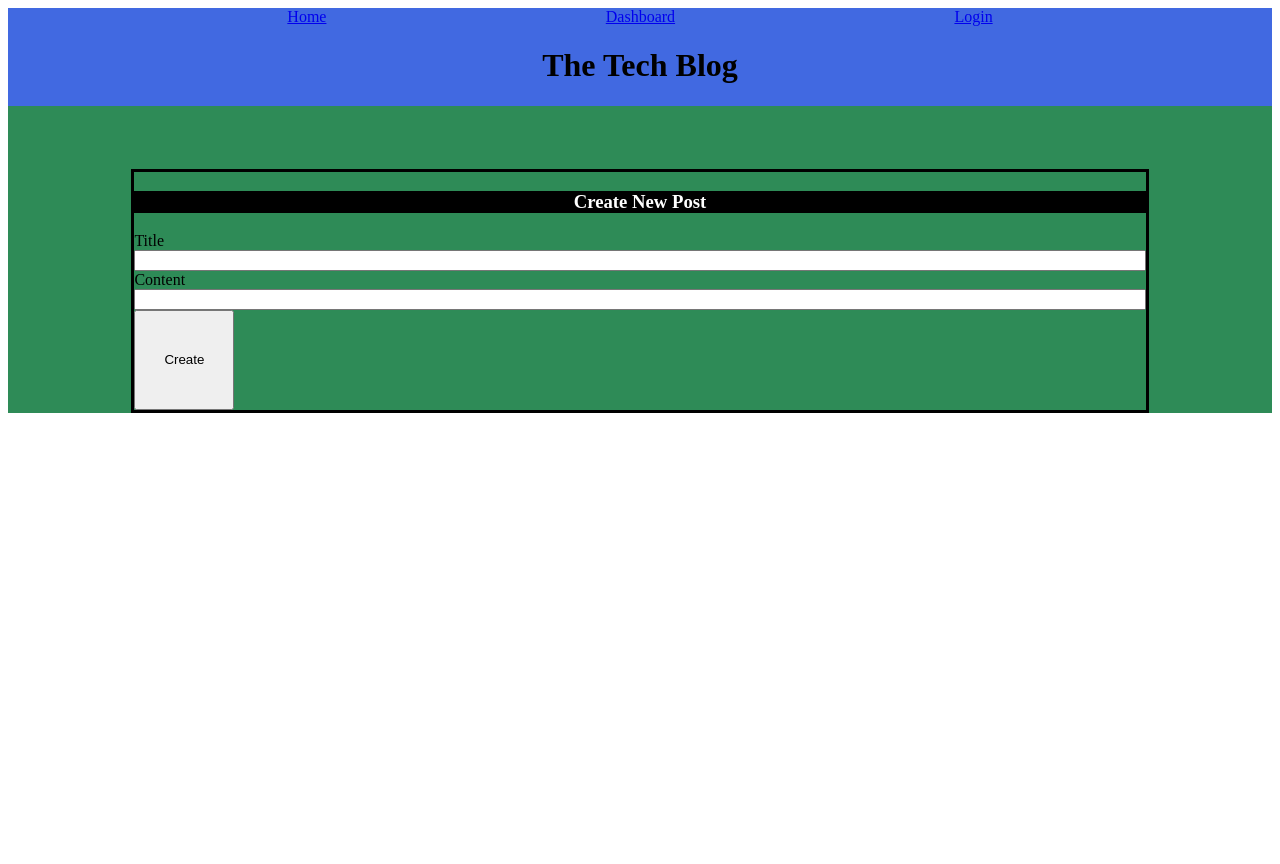
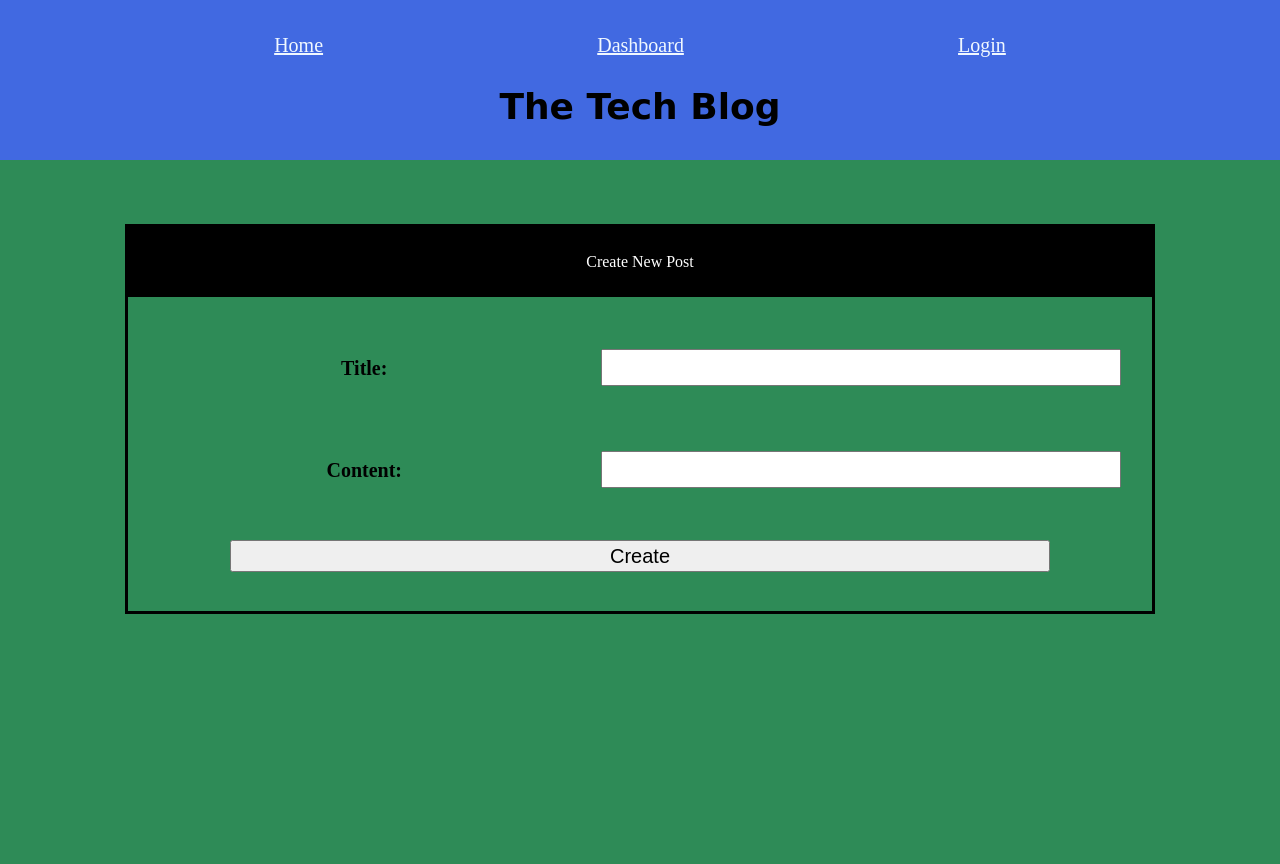
Before and after one commit to Thomas21119/TechBlog, a Node server app: page /dashboard/new in a window 1280 px wide. Before the commit the page ends 413 px from the top, so only its background shows below. Run offline with Node 20, Linux system fonts and the light colour scheme; some libraries are stand-ins or nearby versions.

Commit message:
final push for website

```diff
--- a/public/css/reset.css
+++ b/public/css/reset.css
@@ -0,0 +1,129 @@
+/* http://meyerweb.com/eric/tools/css/reset/
+   v2.0 | 20110126
+   License: none (public domain)
+*/
+
+html,
+body,
+div,
+span,
+applet,
+object,
+iframe,
+h1,
+h2,
+h3,
+h4,
+h5,
+h6,
+p,
+blockquote,
+pre,
+a,
+abbr,
+acronym,
+address,
+big,
+cite,
+code,
+del,
+dfn,
+em,
+img,
+ins,
+kbd,
+q,
+s,
+samp,
+small,
+strike,
+strong,
+sub,
+sup,
+tt,
+var,
+b,
+u,
+i,
+center,
+dl,
+dt,
+dd,
+ol,
+ul,
+li,
+fieldset,
+form,
+label,
+legend,
+table,
+caption,
+tbody,
+tfoot,
+thead,
+tr,
+th,
+td,
+article,
+aside,
+canvas,
+details,
+embed,
+figure,
+figcaption,
+footer,
+header,
+hgroup,
+menu,
+nav,
+output,
+ruby,
+section,
+summary,
+time,
+mark,
+audio,
+video {
+  margin: 0;
+  padding: 0;
+  border: 0;
+  font-size: 100%;
+  font: inherit;
+  vertical-align: baseline;
+}
+/* HTML5 display-role reset for older browsers */
+article,
+aside,
+details,
+figcaption,
+figure,
+footer,
+header,
+hgroup,
+menu,
+nav,
+section {
+  display: block;
+}
+body {
+  line-height: 1;
+}
+ol,
+ul {
+  list-style: none;
+}
+blockquote,
+q {
+  quotes: none;
+}
+blockquote:before,
+blockquote:after,
+q:before,
+q:after {
+  content: '';
+  content: none;
+}
+table {
+  border-collapse: collapse;
+  border-spacing: 0;
+}
--- a/public/css/style.css
+++ b/public/css/style.css
@@ -1,3 +1,10 @@
+html,
+body {
+  height: 100%;
+  min-height: 100%;
+  background-color: seagreen;
+}
+
 header {
   width: 100%;
   background-color: royalblue;
@@ -6,6 +13,18 @@ header {
   justify-content: space-evenly;
   align-items: center;
   height: 20%;
+  margin-bottom: 5%;
+}
+
+.app-title {
+  font-weight: 600;
+  font-family: cursive;
+  font-size: 36px;
+}
+
+nav .link {
+  font-size: 20px;
+  color: aliceblue;
 }
 
 main {
@@ -35,16 +54,20 @@ nav {
   width: 80%;
   margin: 0 auto;
   border: 3px solid black;
-  margin-top: 5%;
+  margin-bottom: 5%;
 }
 
 .card-header {
   display: flex;
   background-color: black;
   color: white;
-  justify-content: center;
-  height: 10%;
+  justify-content: space-between;
+  height: 20%;
   align-items: center;
+}
+
+.card-header .link {
+  color: white;
 }
 
 form {
@@ -62,29 +85,59 @@ form div {
 }
 
 form div label {
+  display: flex;
+  justify-content: center;
+  font-size: 20px;
+  font-weight: 600;
+  width: 40%;
+}
+
+form div input {
+  display: flex;
+  justify-content: center;
+  height: 50%;
+  font-size: 20px;
+  width: 50%;
+}
+
+.submit button {
+  height: 50%;
+  width: 40%;
+}
+
+.submit a {
+  text-align: center;
   font-size: 30px;
   font-weight: 600;
   width: 40%;
 }
 
-form div input {
-  height: 50%;
+.btn {
+  width: 80%;
+  height: 10%;
+  margin: 0 auto;
   font-size: 20px;
-  width: 60%;
 }
 
-.submit button {
-  height: 50%;
-  width: 30%;
+#newPostBtn {
+  background-color: #4169e1;
+  font-size: 20px;
 }
 
-.submit a {
-  font-size: 30px;
-  font-weight: 600;
-  width: 60%;
+#newPostBtn a {
+  color: #f0f8ff;
 }
 
-.btn {
-  width: 100px;
-  height: 100px;
+h3.card-header {
+  display: flex;
+  width: 100%;
+  justify-content: center;
 }
+
+#yourPosts {
+  display: flex;
+  justify-content: center;
+  margin: 2.5%;
+  font-size: 24px;
+  font-weight: 600;
+}
--- a/views/layouts/main.handlebars
+++ b/views/layouts/main.handlebars
@@ -6,6 +6,7 @@
   <meta charset="UTF-8">
   <meta name="viewport" content="width=device-width, initial-scale=1.0">
   <title>MVC Tech Blog</title>
+  <link rel="stylesheet" href="/css/reset.css">
   <link rel="stylesheet" href="/css/style.css">
 </head>
 
--- a/views/newPost.handlebars
+++ b/views/newPost.handlebars
@@ -1,11 +1,14 @@
 <div class='card'>
   <h3 class='card-header'>Create New Post</h3>
   <form class='card-body new-post-form' id='new-post-form'>
-    <label for='post-title' class='form-label'>Title</label>
-    <input type='text' id='post-title' name='post-title' class='form-input' />
-
-    <label class='form-label' for='content'>Content</label>
-    <input id='content' name='content' class='form-input' />
+    <div>
+      <label for='post-title' class='form-label'>Title:</label>
+      <input type='text' id='post-title' name='post-title' class='form-input' />
+    </div>
+    <div>
+      <label class='form-label' for='content'>Content:</label>
+      <input id='content' name='content' class='form-input' />
+    </div>
 
     <button type='submit' class='btn'>Create</button>
   </form>
--- a/views/partials/dashboardPostInfo.handlebars
+++ b/views/partials/dashboardPostInfo.handlebars
@@ -1,5 +1,8 @@
 <div class='card'>
   <div class='card-header'>
+    <p>Posted by {{user.username}}</p>
     <h4><a class='link' href='/dashboard/edit/{{id}}'>{{title}}</a></h4>
+    <p>{{format_date created_at}}</p>
   </div>
+  <p class='card-body'>{{content}}</p>
 </div>
--- a/views/partials/postInfo.handlebars
+++ b/views/partials/postInfo.handlebars
@@ -1,7 +1,8 @@
 <div class='card'>
   <div class='card-header'>
-    <h4><a class='link' href='/post/{{id}}'>{{title}}</a></h4>
-    <p>Posted by {{user.username}} on {{format_date created_at}}</p>
+    <p>Posted by {{user.username}}</p>
+    <h4><a class='link' href='/dashboard/edit/{{id}}'>{{title}}</a></h4>
+    <p>{{format_date created_at}}</p>
   </div>
   <p class='card-body'>{{content}}</p>
 </div>
```
Also changed, not shown: views/dashboard.handlebars (+3 -4 lines).
